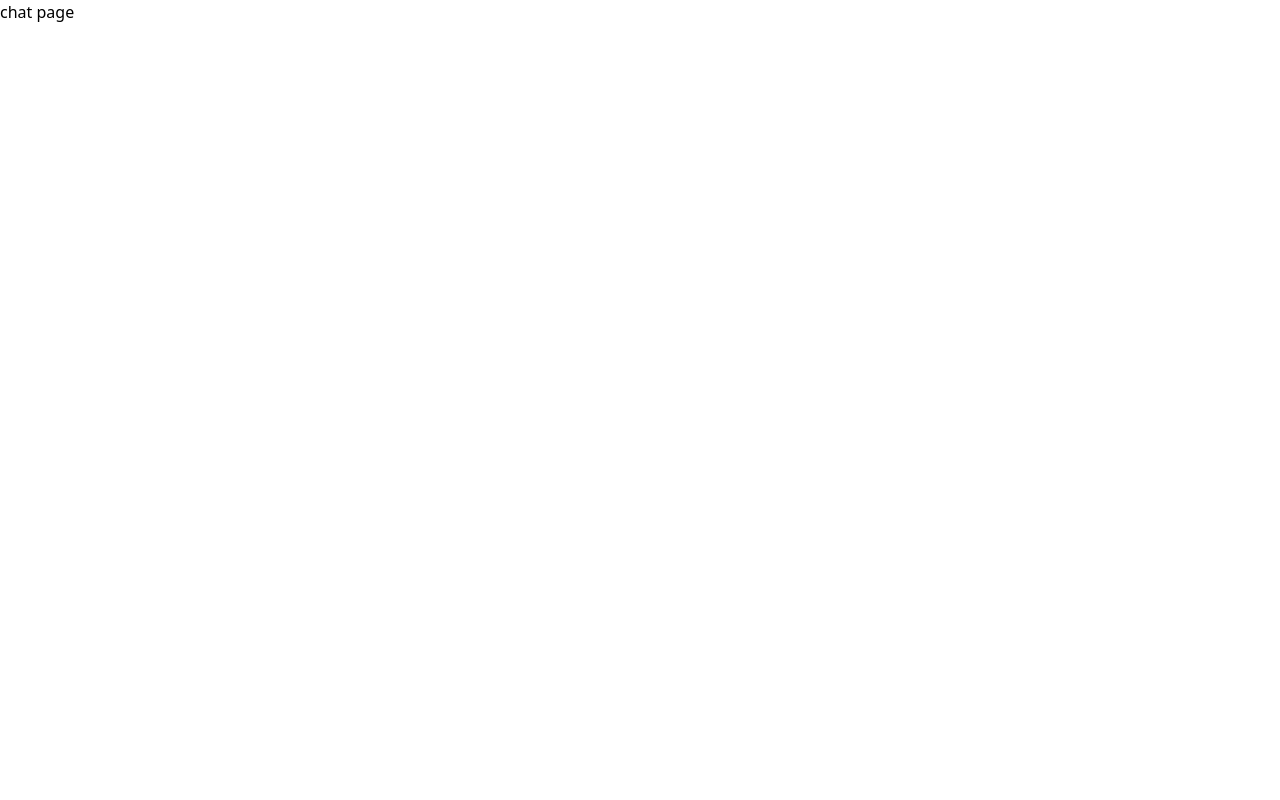
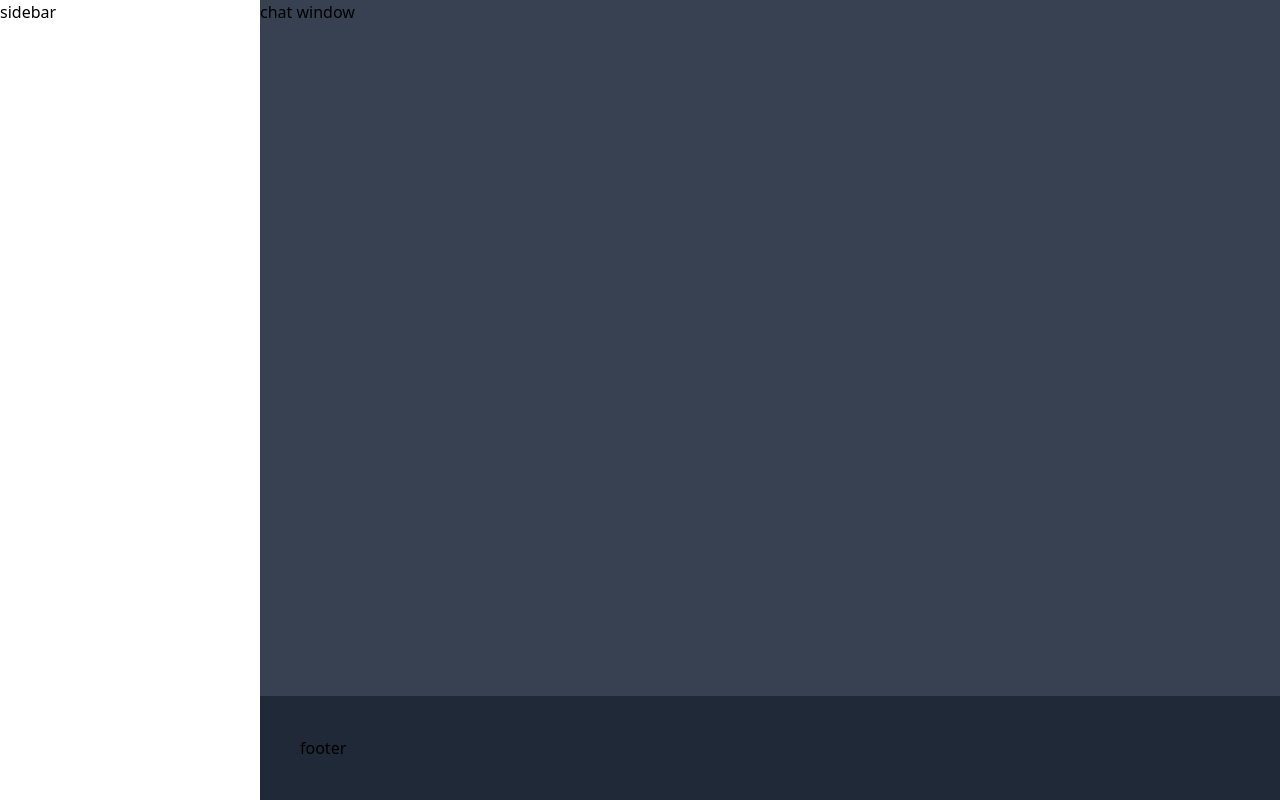
Before and after one commit to cagkancaglar/chatty, a Next.js app: page /chat in a window 1280 px wide. Built offline with nearby package versions, Linux system fonts and the light colour scheme.

Commit message:
Add: Chat page layout

```diff
--- /dev/null
+++ b/pages/chat/[[...chatId]].js
@@ -0,0 +1,19 @@
+import Head from "next/head";
+import React from "react";
+
+export default function Chat() {
+  return (
+    <>
+      <Head>
+        <title>New Chat</title>
+      </Head>
+      <div className="grid h-screen grid-cols-[260px_1fr]">
+        <div className="">sidebar</div>
+        <div className="flex flex-col bg-gray-700">
+          <div className="flex-1">chat window</div>
+          <footer className="bg-gray-800 p-10">footer</footer>
+        </div>
+      </div>
+    </>
+  );
+}
--- a/pages/chat/index.js
+++ /dev/null
@@ -1,7 +0,0 @@
-import React from 'react'
-
-export default function Chat() {
-  return (
-    <div>chat page</div>
-  )
-}
```
